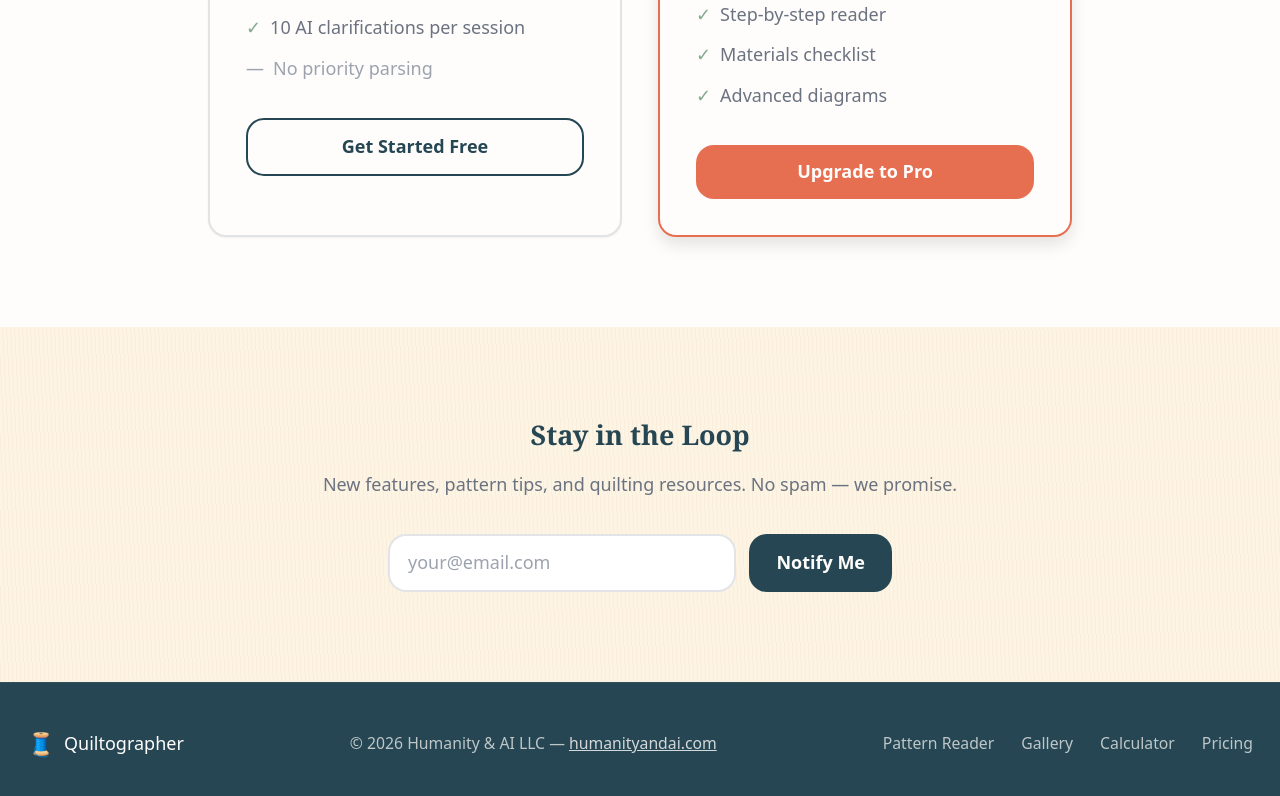
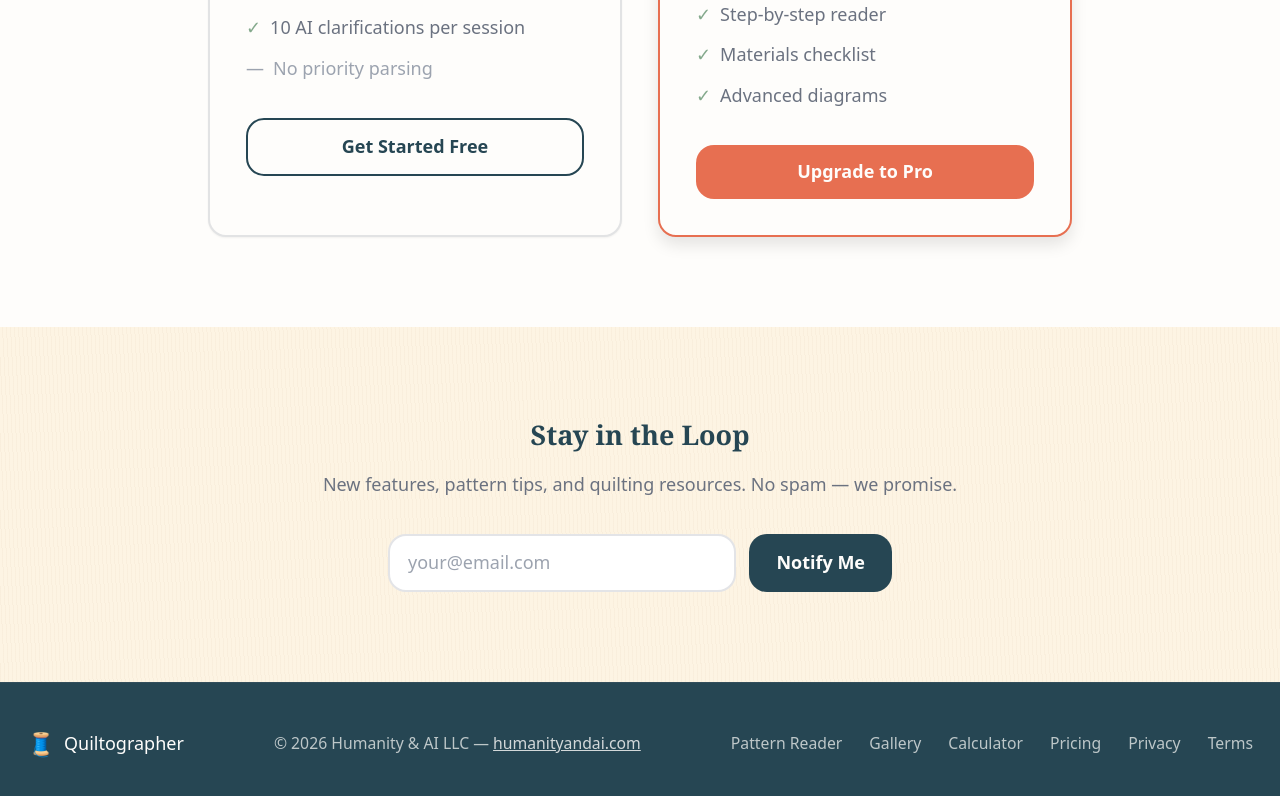
Before and after one commit to dabirdwell/quiltographer, a Next.js app in the folder quiltographer-app/: page / in a window 1280 px wide. Shown: the part 6888-7684 px from the top of the page. Built offline with nearby package versions, Linux system fonts and the light colour scheme.

Commit message:
Add privacy + terms links to footer

```diff
--- a/quiltographer-app/src/app/page.tsx
+++ b/quiltographer-app/src/app/page.tsx
@@ -874,6 +874,8 @@ export default function LandingPage() {
             <Link href="/gallery" className="hover:opacity-80 transition-opacity">Gallery</Link>
             <Link href="/calculator" className="hover:opacity-80 transition-opacity">Calculator</Link>
             <a href="#pricing" className="hover:opacity-80 transition-opacity">Pricing</a>
+            <Link href="/privacy" className="hover:opacity-80 transition-opacity">Privacy</Link>
+            <Link href="/terms" className="hover:opacity-80 transition-opacity">Terms</Link>
           </div>
         </div>
       </footer>
```
